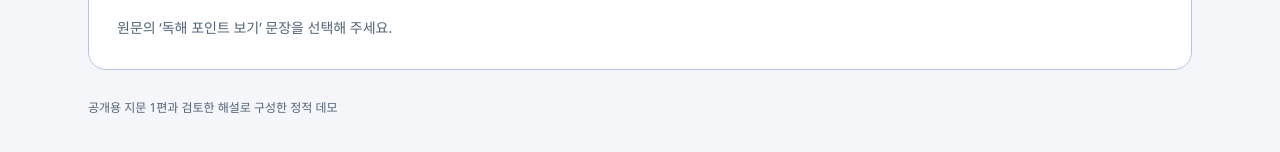
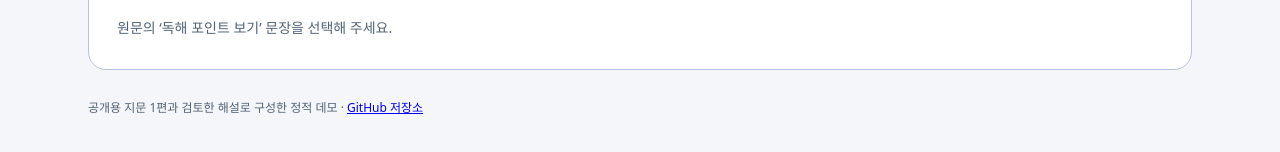
Before and after one commit to kpj11042-byte/korean-sat-analyzer-demo, a plain HTML site: page index.html in a window 1280 px wide. Shown: the part 1827-1979 px from the top of the page. Drawn offline with Linux system fonts and the light colour scheme.

Commit message:
Link demo to source repository

```diff
--- a/index.html
+++ b/index.html
@@ -1,4 +1,4 @@
 <!doctype html>
 <html lang="ko">
 <head><meta charset="utf-8"><meta name="viewport" content="width=device-width,initial-scale=1"><meta http-equiv="Content-Security-Policy" content="default-src 'none'; script-src 'self'; style-src 'self'; connect-src 'none'; img-src 'none'; font-src 'none'; base-uri 'none'; form-action 'none'"><title>문장 사이를 읽다 · 공개 독해 데모</title><link rel="stylesheet" href="assets/styles.css"><script src="assets/demo.js" defer></script></head>
-<body><header class="hero"><div class="wrap"><p class="eyebrow">국어 지문 자동 분석 · 공개 체험</p><h1>문장 사이를 읽다</h1><p class="intro">측정값의 흔들림을 줄이는 방법</p><p class="notice">기존 도구의 분석 결과를 검토해 구성한 공개 예시입니다.</p></div></header><main class="wrap"><div class="guide"><span>과학·기술</span><p>원문과 풀이를 읽고, 강조된 문장을 선택해 독해 포인트를 확인하세요.</p></div><div id="reading"></div><section class="insight" aria-labelledby="insight-title"><p class="eyebrow">문장별 독해 포인트</p><h2 id="insight-title">문장을 연결하면 논리가 보입니다</h2><div id="insight-content" role="status" aria-live="polite" aria-atomic="true"><p class="placeholder">원문의 ‘독해 포인트 보기’ 문장을 선택해 주세요.</p></div></section><footer>공개용 지문 1편과 검토한 해설로 구성한 정적 데모</footer></main></body></html>
+<body><header class="hero"><div class="wrap"><p class="eyebrow">국어 지문 자동 분석 · 공개 체험</p><h1>문장 사이를 읽다</h1><p class="intro">측정값의 흔들림을 줄이는 방법</p><p class="notice">기존 도구의 분석 결과를 검토해 구성한 공개 예시입니다.</p></div></header><main class="wrap"><div class="guide"><span>과학·기술</span><p>원문과 풀이를 읽고, 강조된 문장을 선택해 독해 포인트를 확인하세요.</p></div><div id="reading"></div><section class="insight" aria-labelledby="insight-title"><p class="eyebrow">문장별 독해 포인트</p><h2 id="insight-title">문장을 연결하면 논리가 보입니다</h2><div id="insight-content" role="status" aria-live="polite" aria-atomic="true"><p class="placeholder">원문의 ‘독해 포인트 보기’ 문장을 선택해 주세요.</p></div></section><footer>공개용 지문 1편과 검토한 해설로 구성한 정적 데모 · <a href="https://github.com/kpj11042-byte/korean-sat-analyzer-demo" rel="noreferrer">GitHub 저장소</a></footer></main></body></html>
```
